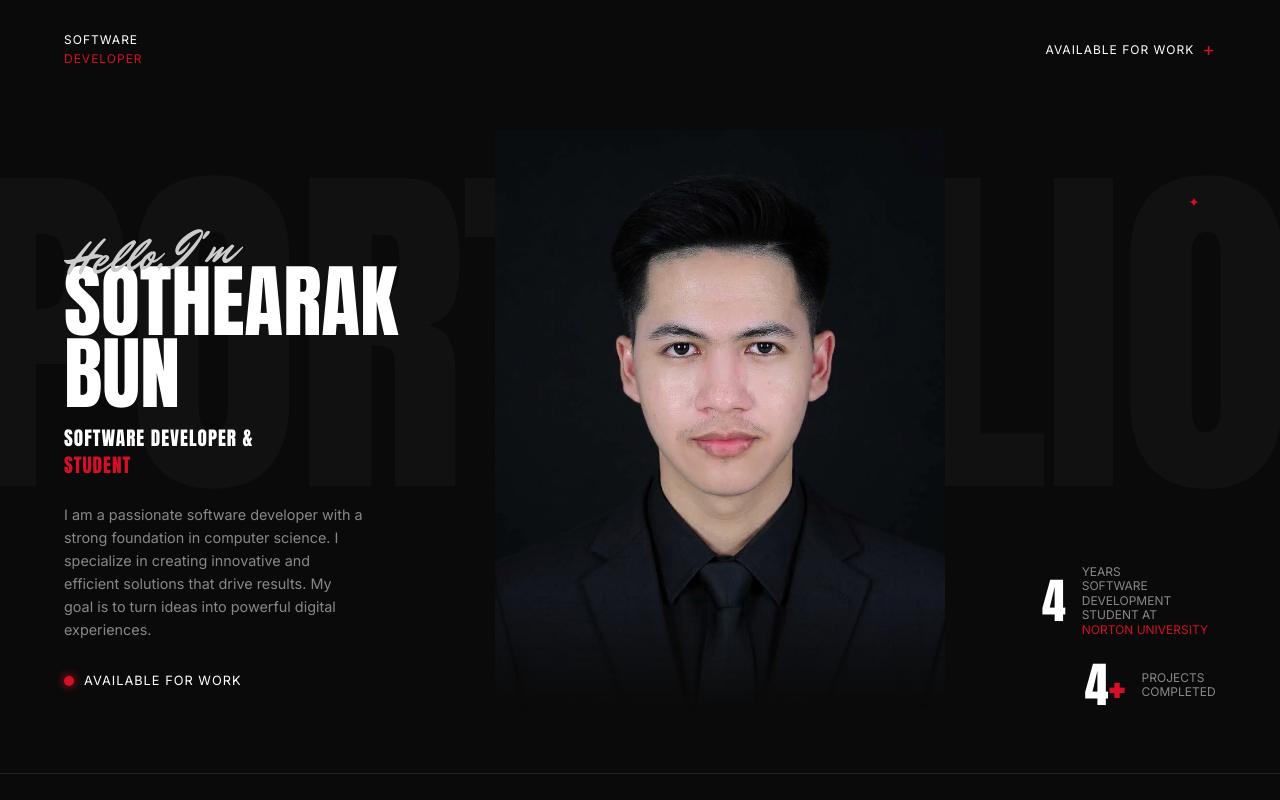
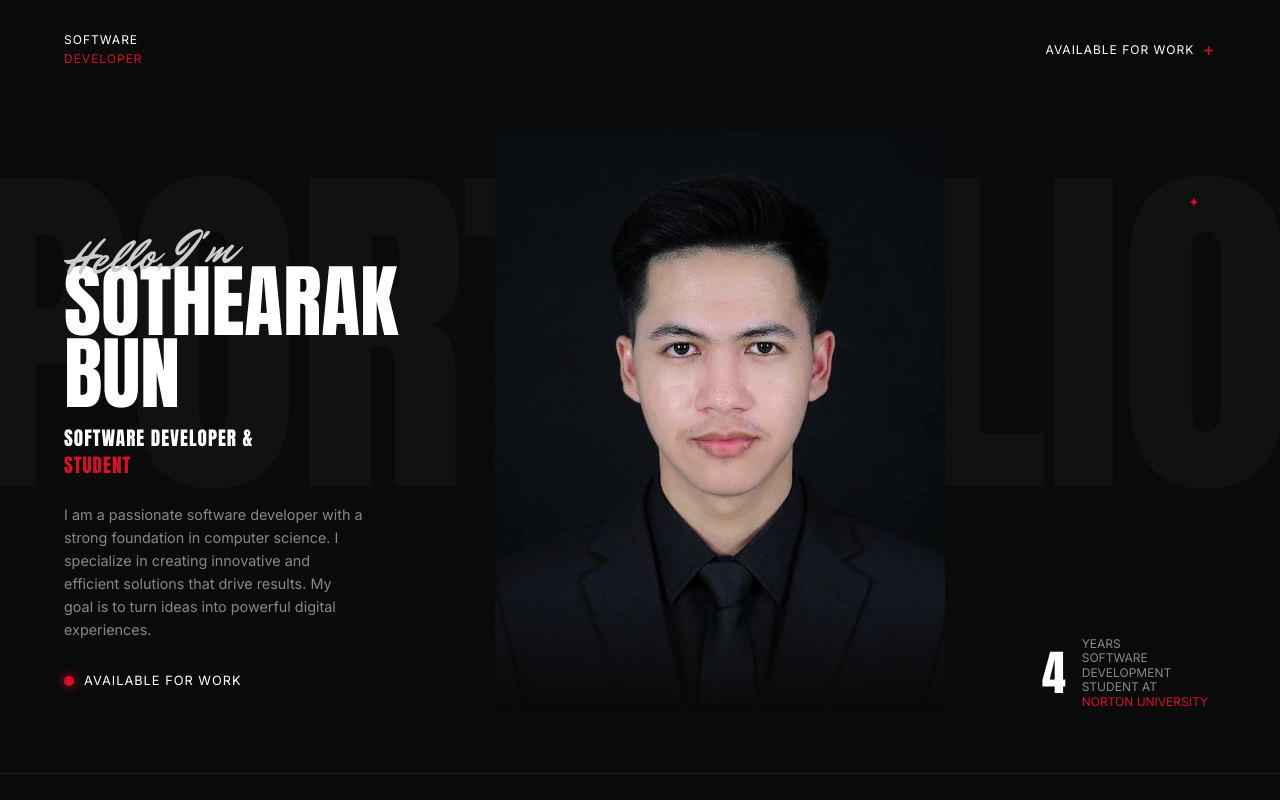
Before and after one commit to not-thearak/portfolio, a React (Vite) app: page / in a window 1280 px wide. Shown: the top 800 px of the page. Built offline with nearby package versions, Linux system fonts and the light colour scheme.

Commit message:
Change Hero Section

```diff
--- a/src/components/Hero.jsx
+++ b/src/components/Hero.jsx
@@ -80,7 +80,8 @@ const Hero = () => {
                 <span className="accent-text ">NORTON University</span>
               </p>
             </div>
-            <div className="stat-item stagger-item">
+
+            {/* <div className="stat-item stagger-item">
               <h2>
                 4<span className="accent-text">+</span>
               </h2>
@@ -89,7 +90,7 @@ const Hero = () => {
                 <br />
                 Completed
               </p>
-            </div>
+            </div> */}
             {/* <div className="stat-item stagger-item">
               <h2>
                 20<span className="accent-text">+</span>
```
